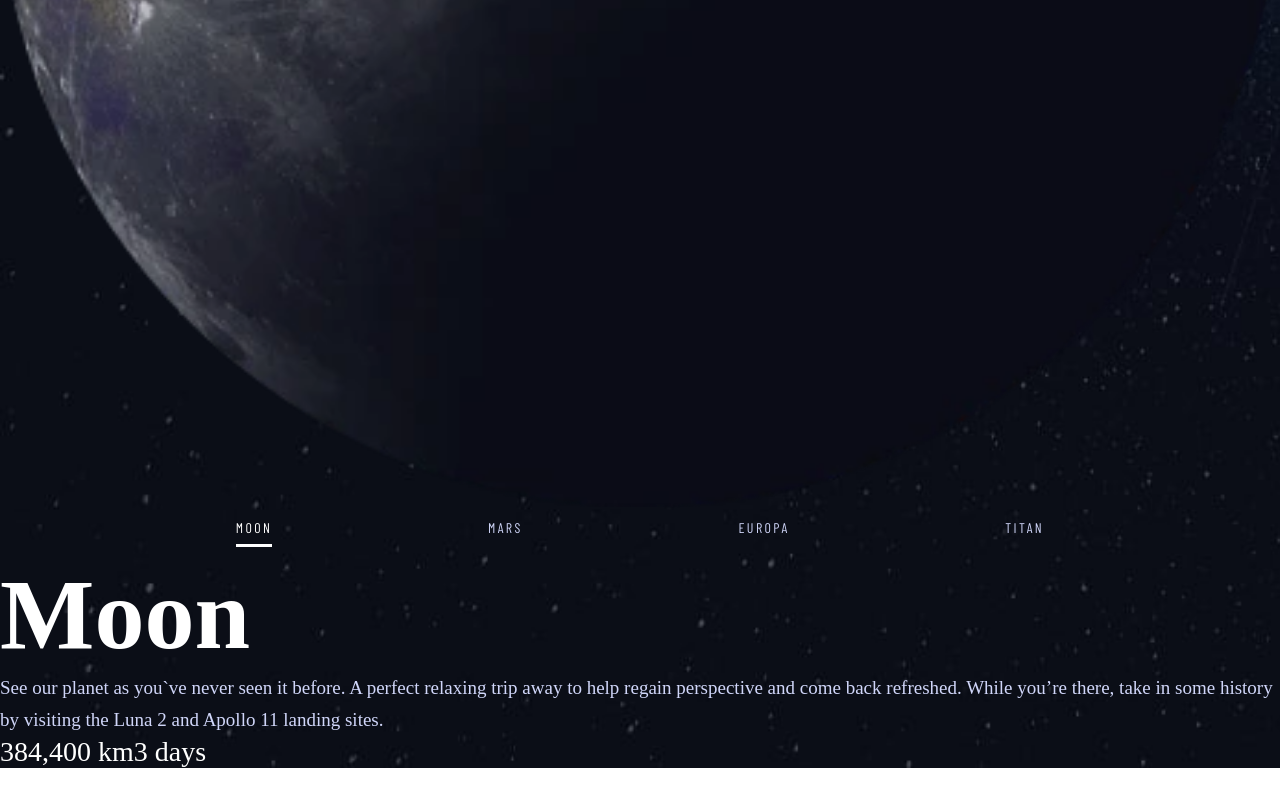
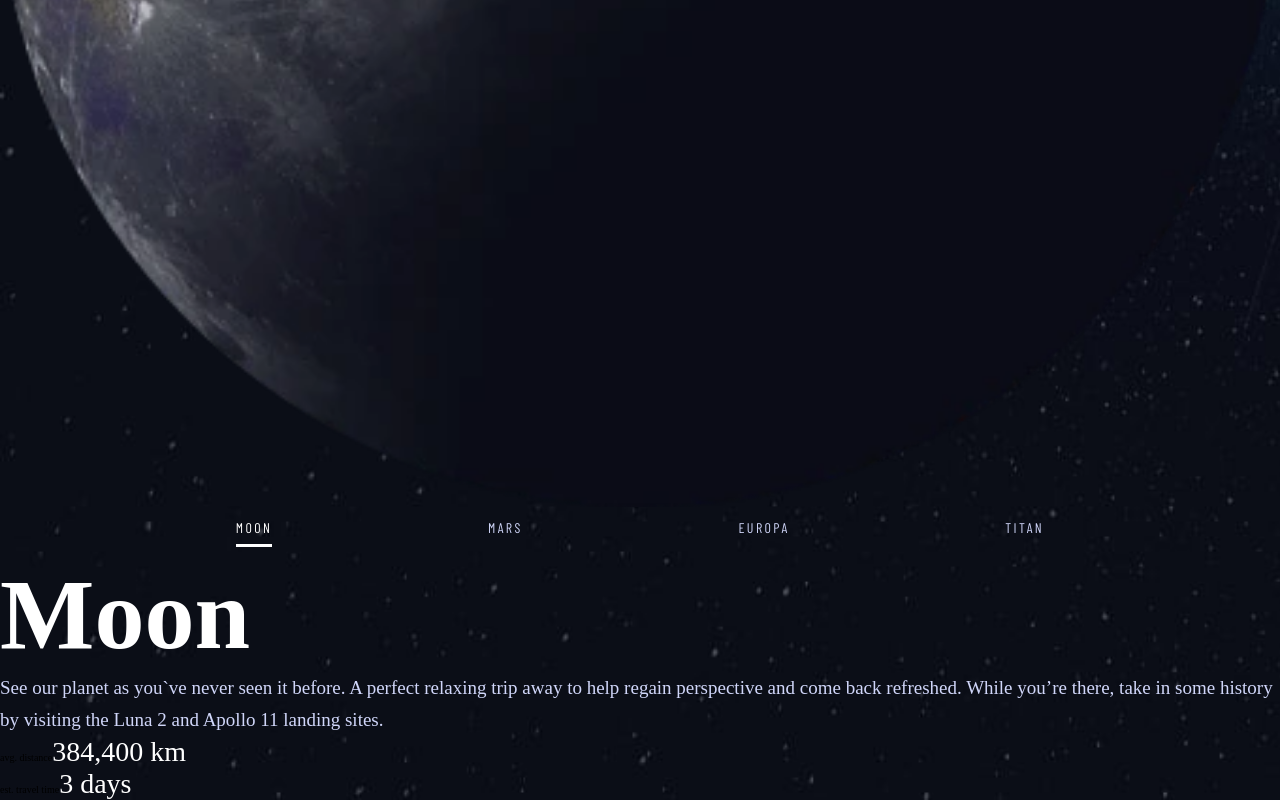
Before and after one commit to KamilKonopski/space-tourism-website-main, a React (Create React App) app: page /destination in a window 1280 px wide. Shown: the part 894-1694 px from the top of the page. Before the commit the page ends 1662 px from the top, so only its background shows below. Built offline with nearby package versions, Linux system fonts and the light colour scheme; a web font is replaced by a local one.

Commit message:
add classes

```diff
--- a/src/pages/Destination/Destination.jsx
+++ b/src/pages/Destination/Destination.jsx
@@ -34,7 +34,7 @@ function Destination() {
     return (
         <div className={classes['destination-page']}>
             <Header />
-            <main>
+            <main className={classes['destination-page__content-container']}>
                 <h2 className={classes['destination-page__heading']}><strong>01</strong>pick your destination</h2>
                 <div className={classes['destination-page__image-container']}>
                     <img className={classes['destination-page__image']} src={image} alt={destination.activeObject.name} />
@@ -46,8 +46,14 @@ function Destination() {
                 </div>
                 <h3 className={classes['destination-page__name']}>{destination.activeObject.name}</h3>
                 <p className={classes['destination-page__description']}>{destination.activeObject.description}</p>
-                <span className={classes['destination-page__info']}>{destination.activeObject.distance}</span>
-                <span className={classes['destination-page__info']}>{destination.activeObject.travel}</span>
+                <div className={classes['destination-page__info-container']}>
+                    <span className={classes['destination-page__info-text']}>avg. distance</span>
+                    <span className={classes['destination-page__info']}>{destination.activeObject.distance}</span>
+                </div>
+                <div className={classes['destination-page__info-container']}>
+                    <span className={classes['destination-page__info-text']}>est. travel time</span>
+                    <span className={classes['destination-page__info']}>{destination.activeObject.travel}</span>
+                </div>
             </main>
         </div>
     );
```
